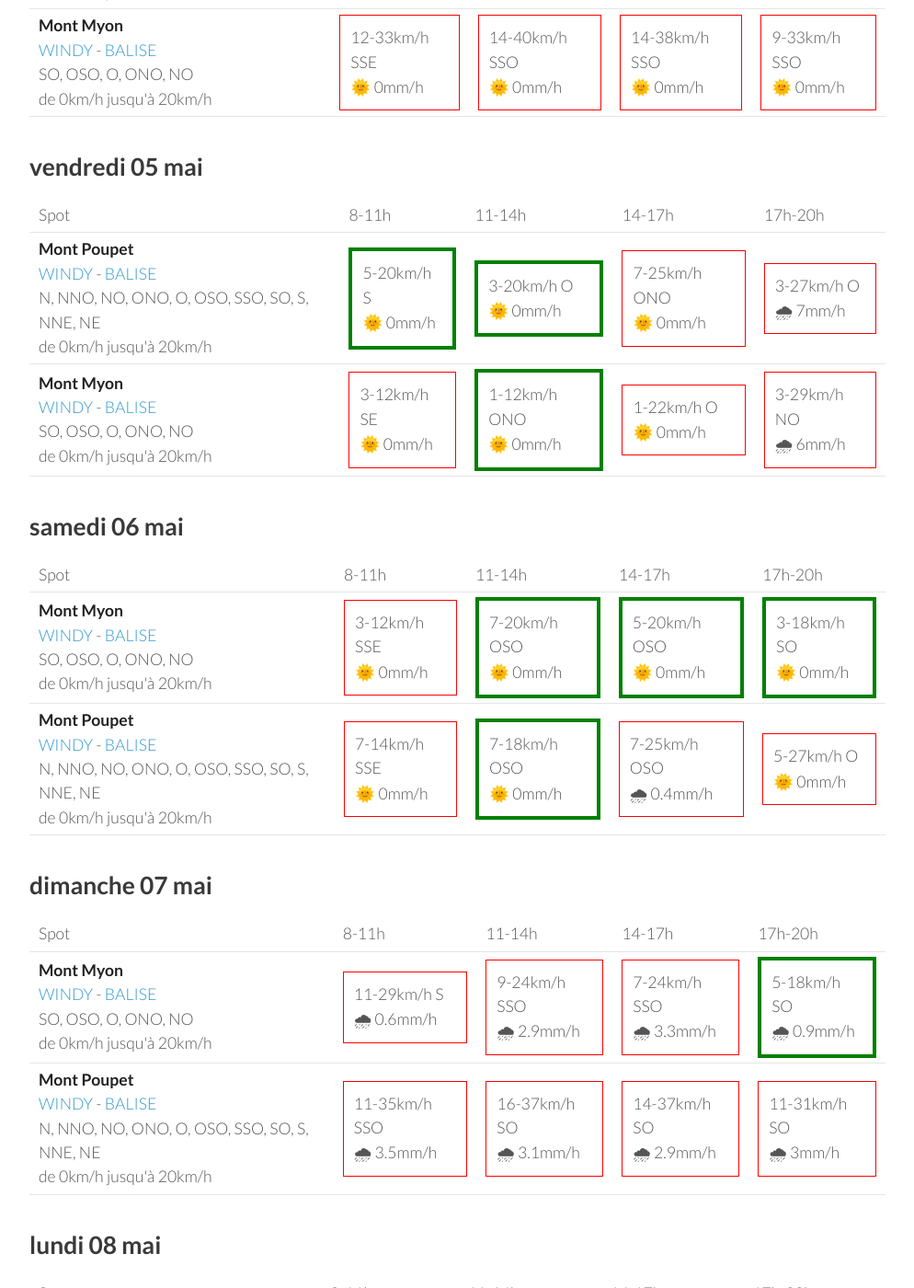
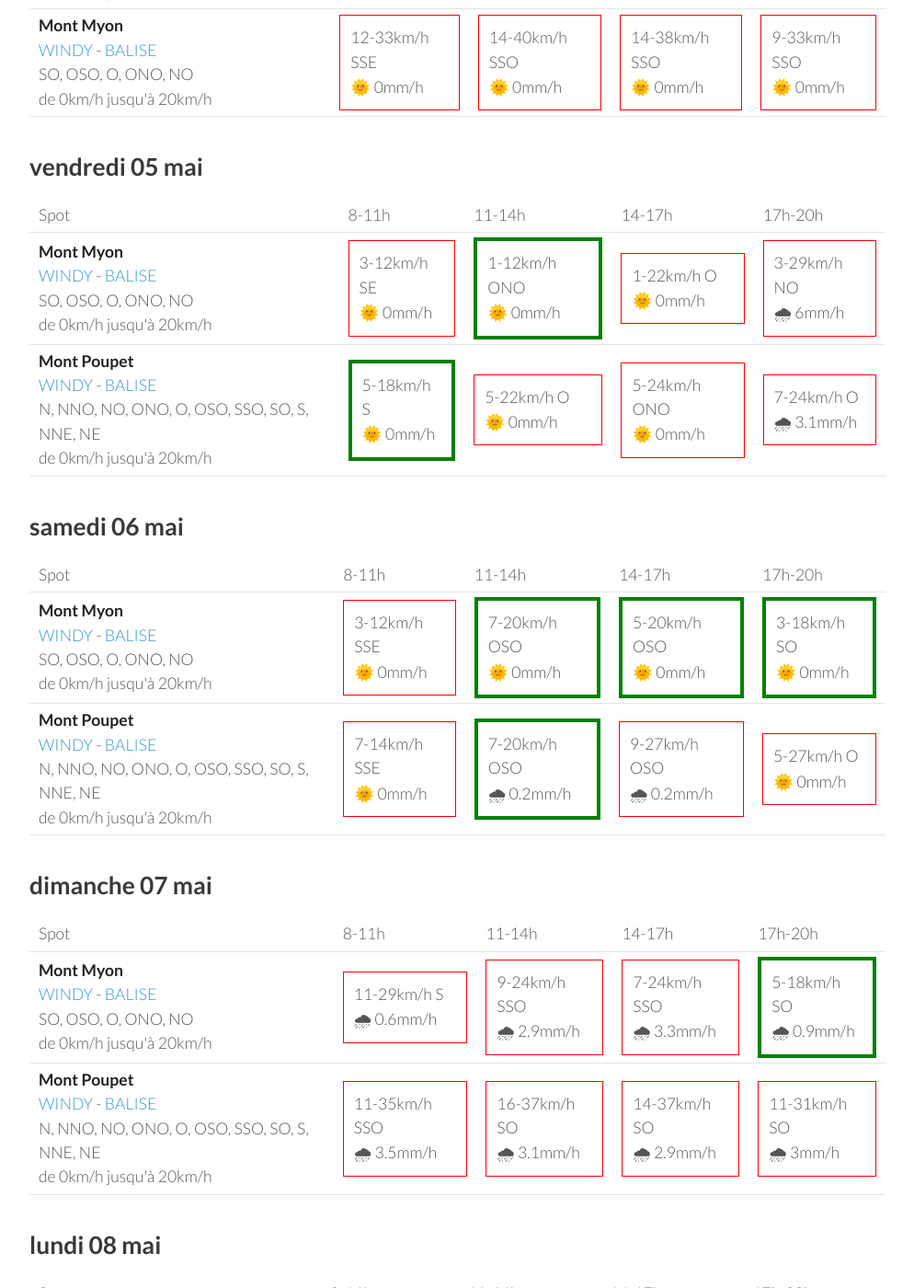
Before and after one commit to parapente-dans-le-nord/parapente-dans-le-nord.github.io, a Jekyll site: the page built from jura.markdown, in a window 1280 px wide and 1400 px high, scrolled down 890 px. Shown: the whole window at 92% size, without its empty margins (26-1020 px from the left). Built offline with Jekyll 4.4.1, drawn with Linux system fonts in a browser that asks for light colours; some of the changed text lies outside the part shown.

Commit message:
update index.markdown

```diff
--- a/jura.markdown
+++ b/jura.markdown
@@ -92,22 +92,22 @@ page mise à jour le mercredi 03 mai 13:20
       <td>17h-20h</td>
     </tr>
 <tr>
-        <td><strong>Mont Poupet</strong><br><a href="https://windy.com/46.970/5.876?46.541,5.876,8">WINDY</a> - <span class=""><a href="http://www.balisemeteo.com/balise.php?idBalise=92">BALISE</a> </span><br> <span class="vent-favorable">N, NNO, NO, ONO, O, OSO, SSO, SO, S, NNE, NE</span><br><span class="force-vent">de 0km/h jusqu'à 20km/h</span> </td>
-
-            <td><div class="flyable"><p>5-20km/h S</p><p>🌞 0mm/h</p></div></td>
-            <td><div class="flyable"><p>3-20km/h O</p><p>🌞 0mm/h</p></div></td>
-            <td><div class="not-flyable"><p>7-25km/h ONO</p><p>🌞 0mm/h</p></div></td>
-            <td><div class="not-flyable"><p>3-27km/h O</p><p>🌧 7mm/h</p></div></td>
-
-
-    </tr>
-<tr>
         <td><strong>Mont Myon</strong><br><a href="https://windy.com/46.331/5.397?45.898,5.394,8,m:eWoagj8">WINDY</a> - <span class=""><a href="http://www.balisemeteo.com/balise.php?idBalise=70">BALISE</a> </span><br> <span class="vent-favorable">SO, OSO, O, ONO, NO</span><br><span class="force-vent">de 0km/h jusqu'à 20km/h</span> </td>
 
             <td><div class="not-flyable"><p>3-12km/h SE</p><p>🌞 0mm/h</p></div></td>
             <td><div class="flyable"><p>1-12km/h ONO</p><p>🌞 0mm/h</p></div></td>
             <td><div class="not-flyable"><p>1-22km/h O</p><p>🌞 0mm/h</p></div></td>
             <td><div class="not-flyable"><p>3-29km/h NO</p><p>🌧 6mm/h</p></div></td>
+
+
+    </tr>
+<tr>
+        <td><strong>Mont Poupet</strong><br><a href="https://windy.com/46.970/5.876?46.541,5.876,8">WINDY</a> - <span class=""><a href="http://www.balisemeteo.com/balise.php?idBalise=92">BALISE</a> </span><br> <span class="vent-favorable">N, NNO, NO, ONO, O, OSO, SSO, SO, S, NNE, NE</span><br><span class="force-vent">de 0km/h jusqu'à 20km/h</span> </td>
+
+            <td><div class="flyable"><p>5-18km/h S</p><p>🌞 0mm/h</p></div></td>
+            <td><div class="not-flyable"><p>5-22km/h O</p><p>🌞 0mm/h</p></div></td>
+            <td><div class="not-flyable"><p>5-24km/h ONO</p><p>🌞 0mm/h</p></div></td>
+            <td><div class="not-flyable"><p>7-24km/h O</p><p>🌧 3.1mm/h</p></div></td>
 
 
     </tr>
@@ -141,8 +141,8 @@ page mise à jour le mercredi 03 mai 13:20
         <td><strong>Mont Poupet</strong><br><a href="https://windy.com/46.970/5.876?46.541,5.876,8">WINDY</a> - <span class=""><a href="http://www.balisemeteo.com/balise.php?idBalise=92">BALISE</a> </span><br> <span class="vent-favorable">N, NNO, NO, ONO, O, OSO, SSO, SO, S, NNE, NE</span><br><span class="force-vent">de 0km/h jusqu'à 20km/h</span> </td>
 
             <td><div class="not-flyable"><p>7-14km/h SSE</p><p>🌞 0mm/h</p></div></td>
-            <td><div class="flyable"><p>7-18km/h OSO</p><p>🌞 0mm/h</p></div></td>
-            <td><div class="not-flyable"><p>7-25km/h OSO</p><p>🌧 0.4mm/h</p></div></td>
+            <td><div class="flyable"><p>7-20km/h OSO</p><p>🌧 0.2mm/h</p></div></td>
+            <td><div class="not-flyable"><p>9-27km/h OSO</p><p>🌧 0.2mm/h</p></div></td>
             <td><div class="not-flyable"><p>5-27km/h O</p><p>🌞 0mm/h</p></div></td>
 
 
```
Also changed, not shown: other parts of jura.markdown (+1 -1 lines).
